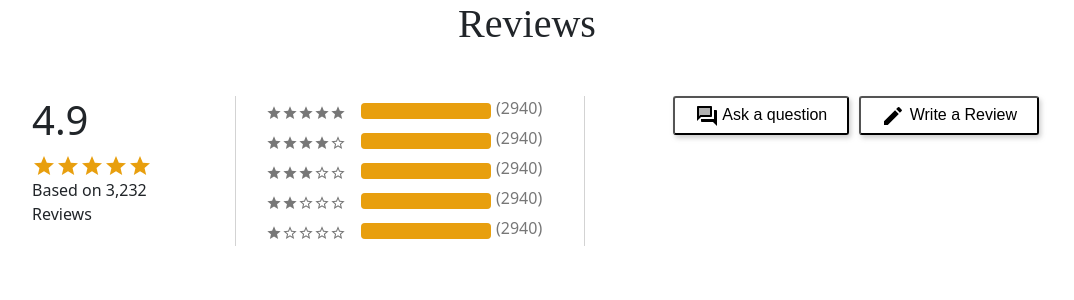
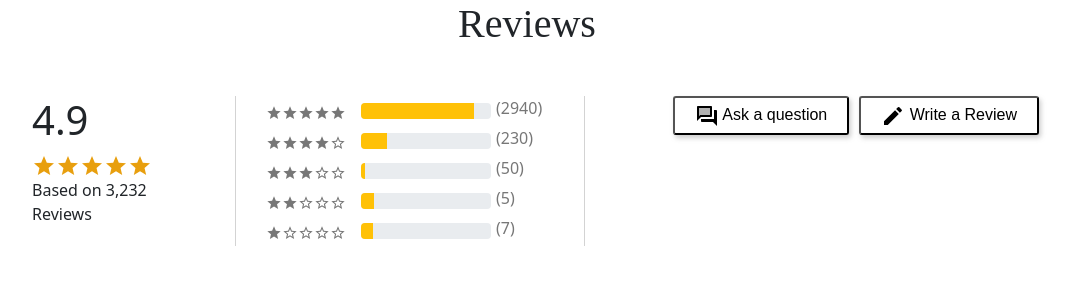
Before and after one commit to tylerletendre98/beyond40task, a React (Create React App) app in the folder beyond40task/: page / in a window 1280 px wide. Shown: the top 300 px of the page, without its empty margins (113-1187 px from the left). Built offline with nearby package versions, Linux system fonts and the light colour scheme.

Commit message:
got new progress bars and now can change the active value of the bars

```diff
--- a/beyond40task/package.json
+++ b/beyond40task/package.json
@@ -10,6 +10,7 @@
     "@testing-library/user-event": "^12.8.3",
     "bootstrap": "^5.1.3",
     "react": "^17.0.2",
+    "react-bootstrap": "^2.0.3",
     "react-dom": "^17.0.2",
     "react-scripts": "4.0.3",
     "react-step-progress-bar": "^1.0.3",
--- a/beyond40task/src/components/progessbars/ProgressBars.jsx
+++ b/beyond40task/src/components/progessbars/ProgressBars.jsx
@@ -1,6 +1,7 @@
 import React from "react";
 import Star from "@material-ui/icons/Star";
 import { StarOutline } from "@material-ui/icons";
+import ProgressBar from "react-bootstrap/ProgressBar";
 import "./progressBars.css";
 
 export default function ProgressBars() {
@@ -14,15 +15,8 @@ export default function ProgressBars() {
           <Star style={{ fontSize: "16px", color: "#777" }} />
           <Star style={{ fontSize: "16px", color: "#777" }} />
         </label>
-        <div class="progress">
-          <div
-            class="progress-bar"
-            role="progressbar"
-            aria-valuenow="75"
-            aria-valuemin="0"
-            aria-valuemax="100"
-            style={{ width: "130px", backgroundColor: "#E89F0E" }}
-          ></div>
+        <div>
+          <ProgressBar now={87} variant="warning" style={{ width: "130px" }} />
         </div>
         <div className="outside-label">
           <p>(2940)</p>
@@ -36,18 +30,11 @@ export default function ProgressBars() {
           <Star style={{ fontSize: "16px", color: "#777" }} />
           <StarOutline style={{ fontSize: "16px", color: "#777" }} />
         </label>
-        <div class="progress">
-          <div
-            class="progress-bar"
-            role="progressbar"
-            aria-valuenow="75"
-            aria-valuemin="0"
-            aria-valuemax="100"
-            style={{ width: "130px", backgroundColor: "#E89F0E" }}
-          ></div>
+        <div>
+          <ProgressBar now={20} variant="warning" style={{ width: "130px" }} />
         </div>
         <div className="outside-label">
-          <p>(2940)</p>
+          <p>(230)</p>
         </div>
       </div>
       <div className="progress-bars">
@@ -58,18 +45,11 @@ export default function ProgressBars() {
           <StarOutline style={{ fontSize: "16px", color: "#777" }} />
           <StarOutline style={{ fontSize: "16px", color: "#777" }} />
         </label>
-        <div class="progress">
-          <div
-            class="progress-bar"
-            role="progressbar"
-            aria-valuenow="50"
-            aria-valuemin="0"
-            aria-valuemax="100"
-            style={{ width: "130px", backgroundColor: "#E89F0E" }}
-          ></div>
+        <div>
+          <ProgressBar now={3} variant="warning" style={{ width: "130px" }} />
         </div>
         <div className="outside-label">
-          <p>(2940)</p>
+          <p>(50)</p>
         </div>
       </div>
       <div className="progress-bars">
@@ -80,18 +60,11 @@ export default function ProgressBars() {
           <StarOutline style={{ fontSize: "16px", color: "#777" }} />
           <StarOutline style={{ fontSize: "16px", color: "#777" }} />
         </label>
-        <div class="progress">
-          <div
-            class="progress-bar"
-            role="progressbar"
-            aria-valuenow="75"
-            aria-valuemin="0"
-            aria-valuemax="50"
-            style={{ width: "130px", backgroundColor: "#E89F0E" }}
-          ></div>
+        <div>
+          <ProgressBar now={10} variant="warning" style={{ width: "130px" }} />
         </div>
         <div className="outside-label">
-          <p>(2940)</p>
+          <p>(5)</p>
         </div>
       </div>
       <div className="progress-bars">
@@ -102,18 +75,11 @@ export default function ProgressBars() {
           <StarOutline style={{ fontSize: "16px", color: "#777" }} />
           <StarOutline style={{ fontSize: "16px", color: "#777" }} />
         </label>
-        <div class="progress">
-          <div
-            class="progress-bar"
-            role="progressbar"
-            aria-valuenow="75"
-            aria-valuemin="0"
-            aria-valuemax="100"
-            style={{ width: "130px", backgroundColor: "#E89F0E" }}
-          ></div>
+        <div>
+          <ProgressBar now={9} variant="warning" style={{ width: "130px" }} />
         </div>
         <div className="outside-label">
-          <p>(2940)</p>
+          <p>(7)</p>
         </div>
       </div>
     </div>
```
Also changed, not shown: beyond40task/src/App.jsx (+13 -15 lines), 1 other file (tests, documents, lock files or other folders).
